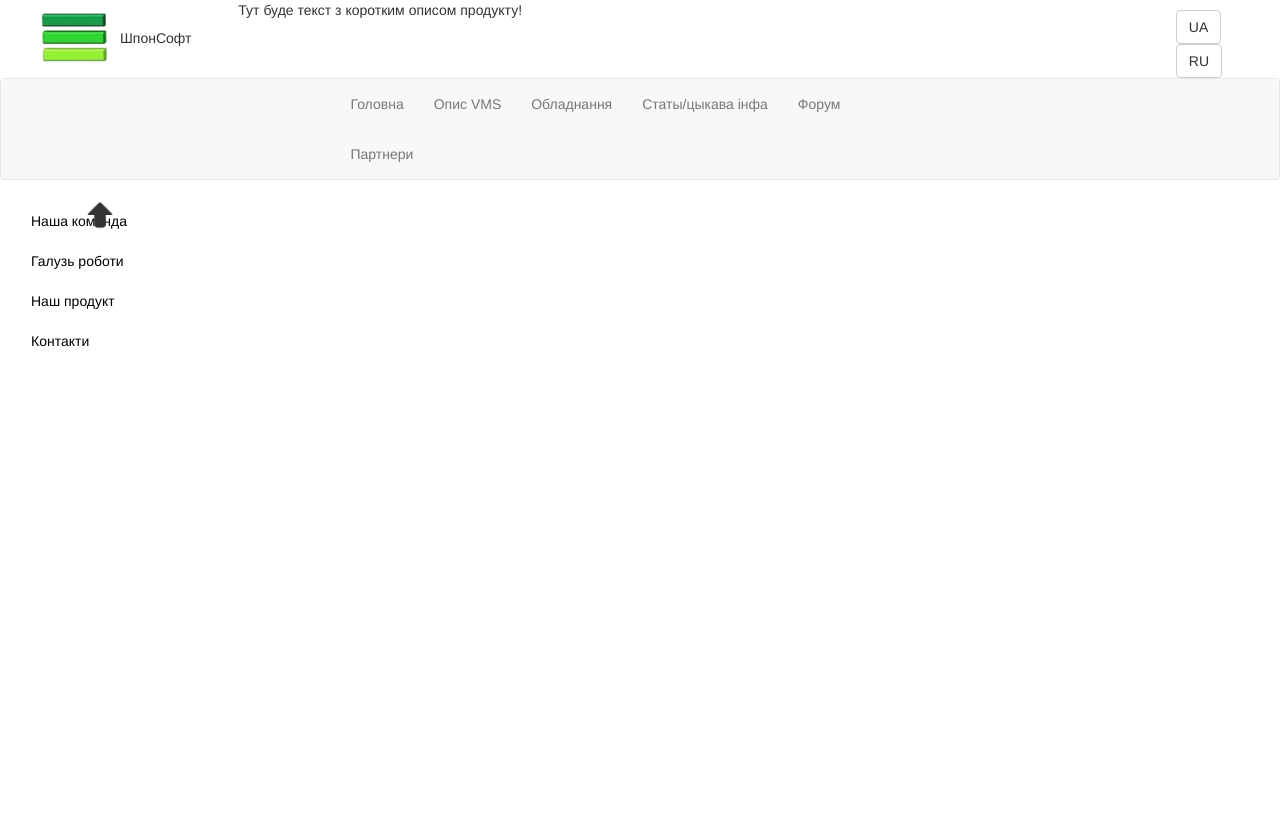
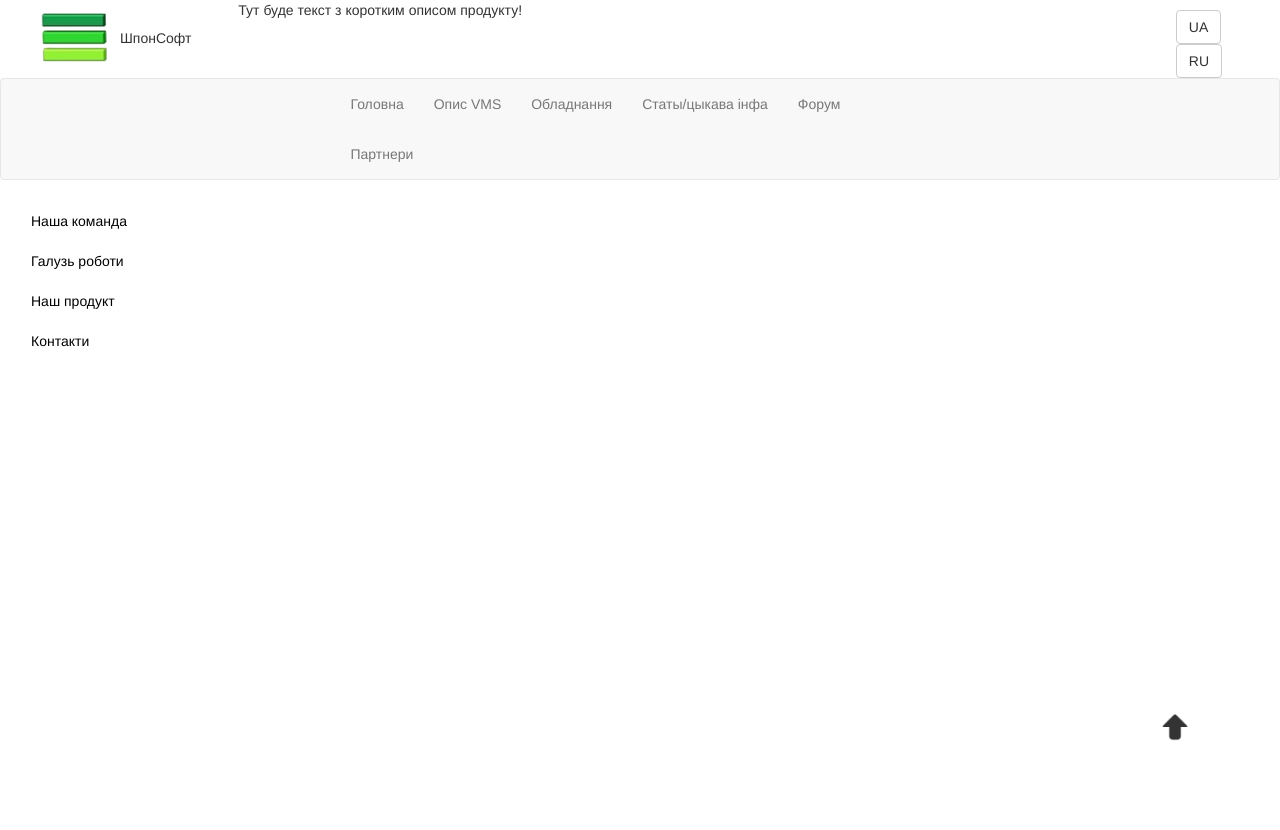
Before and after one commit to das953/KSPDev, a PHP site: page / in a window 1280 px wide. Shown: the top 830 px of the page. Run offline with PHP 8.4, Linux system fonts and the light colour scheme.

Commit message:
It is OK!

```diff
--- a/styles/Style.css
+++ b/styles/Style.css
@@ -24,11 +24,10 @@ height: 100em;
 .anchor{
     background: url("../resources/img/ArrowUp.png");
     background-size: cover;
-    margin-bottom: 5%;
-    margin-right: 5%;
     width: 30px;
     height: 30px;
     position: fixed;
+    margin: 40% 0 0 84%;
 }
 .PhotoLogo{
     margin: 10px;
```
